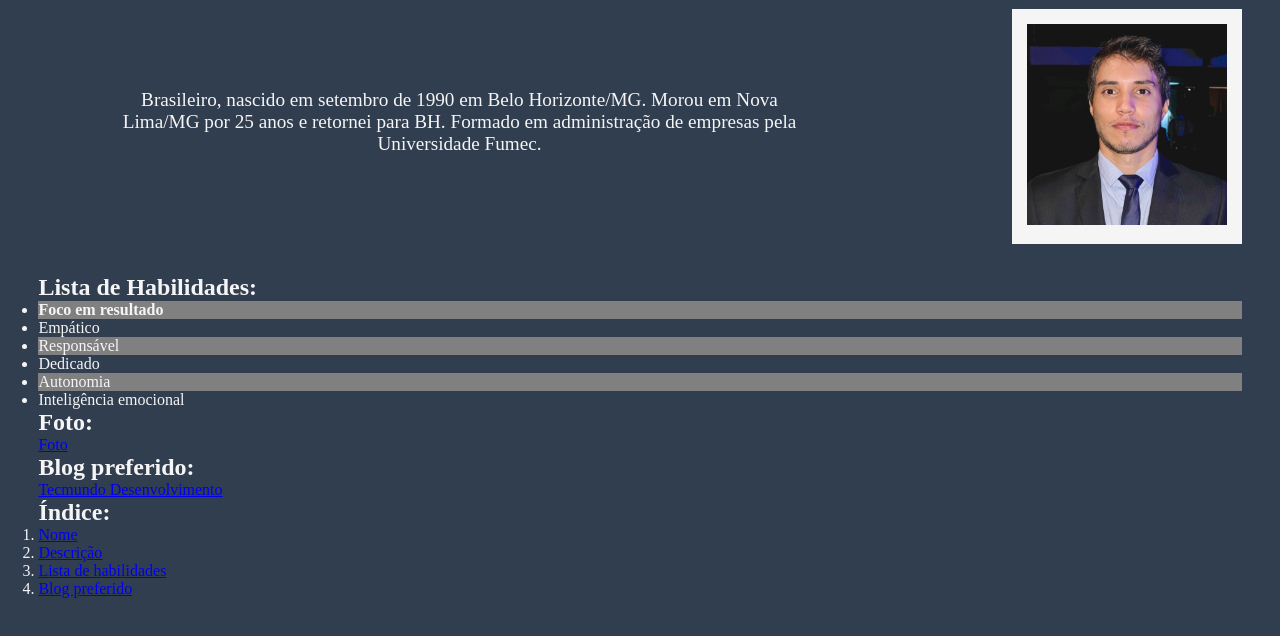
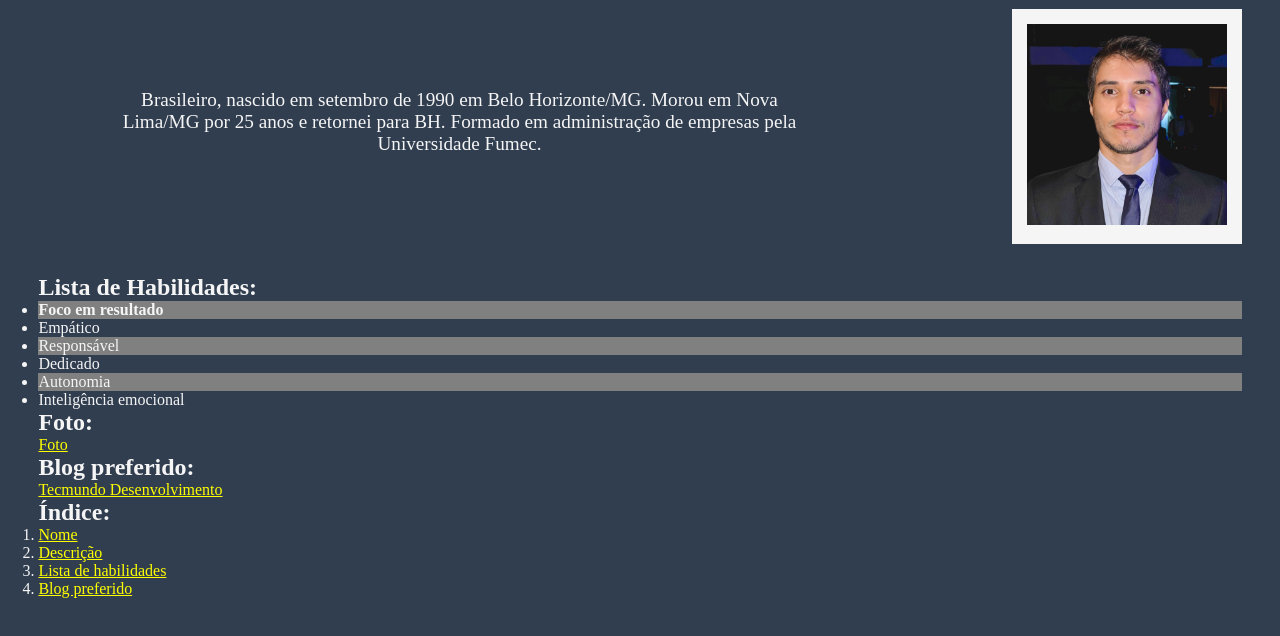
Before and after one commit to pedrolspatricio/pedrolspatricio.github.io, a plain HTML site: page index.html in a window 1280 px wide. Shown: the part 126-762 px from the top of the page. Drawn offline with Linux system fonts and the light colour scheme.

Commit message:
mudançca na cor dos índices

```diff
--- a/index.html
+++ b/index.html
@@ -23,7 +23,6 @@
 
 </div>
 </div>
-    <br>
     <h2>Lista de Habilidades:</h2>
     <ul id="lista de habilidades">
         <li><strong>Foco em resultado</strong></li>
@@ -35,16 +34,16 @@
     </ul>
 
     <h2>Foto:</h2>
-    <a href="#foto" target="">Foto</a>
+    <a href="#foto" target="" class="links">Foto</a>
     <h2>Blog preferido:</h2>
-    <a id="blog preferido" href="https://www.tecmundo.com.br/desenvolvimento/noticias" target="_blank">Tecmundo Desenvolvimento</a>
+    <a id="blog preferido" href="https://www.tecmundo.com.br/desenvolvimento/noticias" target="_blank" class="links">Tecmundo Desenvolvimento</a>
 
     <h2>Índice:</h2>
     <ol>
-        <li><a href="#nome">Nome</a></li>
-        <li><a href="#descrição">Descrição</a></li>
-        <li><a href="#lista de habilidades">Lista de habilidades</a></li>
-        <li><a href="#blog preferido">Blog preferido</a></li>
+        <li><a href="#nome" class="links">Nome</a></li>
+        <li><a href="#descrição" class="links">Descrição</a></li>
+        <li><a href="#lista de habilidades" class="links">Lista de habilidades</a></li>
+        <li><a href="#blog preferido" class="links">Blog preferido</a></li>
     </ol>
 
 
--- a/style.css
+++ b/style.css
@@ -41,6 +41,10 @@ h1{
     margin-top: 80px;
 }
 
+.links{
+    color: yellow;
+}
+
 ul li:nth-child(odd) {
     background-color: grey;
 }
```
